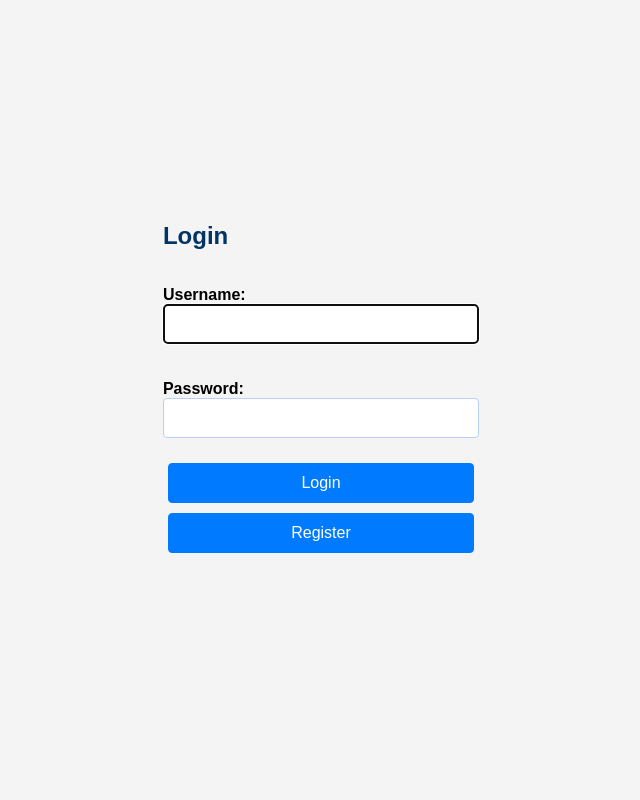
After one commit to Alex-MEZ/craps-links, a Django app: page /accounts/login/ in a window 1280 px wide. The commit adds this page. Shown: the whole page, without its empty margins (319-959 px from the left). Run offline with Django 3.2, Linux system fonts and the light colour scheme.

Commit message:
New version

```diff
--- a/api/urls.py
+++ b/api/urls.py
@@ -7,12 +7,14 @@
 #     path('create/', views.post, name='pass'),
 # ]
 
-from django.urls import path
+from django.urls import path, include
 from django.contrib import admin
-from .views import shorten_url, redirect_original
+from .views import shorten_url, redirect_original, register
 
 urlpatterns = [
     path('', shorten_url, name='shorten_url'),
     path('admin/', admin.site.urls),
+    path('accounts/', include('django.contrib.auth.urls')),
+    path('register/', register, name='register'),
     path('<str:short_url>/', redirect_original, name='redirect_original'),
 ]
--- /dev/null
+++ b/static/craps-links/css/styles.css
@@ -0,0 +1,123 @@
+body {
+  font-family: Arial, sans-serif;
+  background-color: #f4f4f4;
+  margin: 0;
+  padding: 0;
+  display: flex;
+  justify-content: center;
+  align-items: center;
+  height: 100vh;
+}
+
+.main-container {
+  display: flex;
+  flex-direction: column;
+  justify-content: flex-start; /* Align children to the start (top) */
+  align-items: center; /* Center children horizontally */
+  min-height: 100vh; /* Minimum height is the full viewport height */
+}
+
+.form-container {
+  max-width: 500px;
+  background-color: #e8f5fe;
+  padding: 20px;
+  box-shadow: 0 0 15px rgba(0, 0, 0, 0.15);
+  border: 1px solid #b8d0f4;
+  border-radius: 10px;
+  margin: 100px 0 20px 0; /* Top and bottom margin set to auto to center the form container vertically */
+}
+
+.table-container {
+  width: 100%;
+  margin: 0 auto; /* centers the div horizontally */
+  overflow: hidden; /* ensures that any content that spills out of this container is hidden */
+}
+
+
+h1, h2 {
+  margin-top: 0;
+  margin-bottom: 20px;
+  font-size: 24px;
+  color: #003366;
+}
+
+form {
+  display: flex;
+  flex-direction: column;
+  margin-bottom: 20px;
+}
+
+p {
+  margin-bottom: 10px;
+}
+
+label {
+  font-weight: bold;
+  margin-bottom: 5px;
+}
+
+input[type="text"], input[type="password"], input[type="email"], input[type="url"] {
+  padding: 10px;
+  border: 1px solid #b8d0f4;
+  border-radius: 4px;
+  font-size: 16px;
+  margin-bottom: 10px;
+  width: 100%;
+  box-sizing: border-box;
+  transition: border-color 0.2s;
+}
+
+input[type="text"]:focus, input[type="password"]:focus, input[type="email"]:focus, input[type="url"]:focus {
+  border-color: #007BFF;
+}
+
+button[type="submit"], a.button-like {
+  padding: 10px 20px;
+  font-size: 16px;
+  margin: 5px;
+  border: 1px solid #007BFF;
+  border-radius: 4px;
+  background-color: #007BFF;
+  color: #fff;
+  text-decoration: none;
+  text-align: center;
+  display: inline-block;
+  cursor: pointer;
+  transition: background-color 0.2s, border-color 0.2s;
+}
+
+button[type="submit"]:hover, a.button-like:hover {
+  background-color: #0056b3;
+  border-color: #003366;
+}
+
+.shortened-link {
+  margin-bottom: 10px;
+}
+
+.scrollable-table {
+  max-width: 100%; /* restricting to viewport width */
+  display: block;
+  overflow-x: auto; /* enables horizontal scrollbar */
+  border-collapse: collapse;
+}
+
+.scrollable-table th, .scrollable-table td {
+  white-space: nowrap; /* this will prevent text wrapping and will expand cell width based on content */
+  padding: 8px;
+  text-align: left;
+  border: 1px solid #ddd;
+}
+
+.scrollable-table thead tr {
+  background-color: #f2f2f2;
+}
+
+.scrollable-table a {
+  text-decoration: none;
+  color: #007BFF;
+}
+
+.scrollable-table a:hover {
+  text-decoration: underline;
+}
--- /dev/null
+++ b/templates/base.html
@@ -0,0 +1,28 @@
+{% load static %}
+<!DOCTYPE html>
+<html lang="en">
+<head>
+    <meta charset="UTF-8">
+    <meta name="viewport" content="width=device-width, initial-scale=1.0">
+    <meta http-equiv="X-UA-Compatible" content="IE=edge">
+    <link rel="stylesheet" type="text/css" href="{% static 'craps-links/css/styles.css' %}">
+
+    <title>SpeedyLink</title>
+</head>
+
+<body>
+    <header>
+        <!-- You can put common header elements here -->
+    </header>
+
+    <main>
+        {% block content %}
+        <!-- Individual page content will go here -->
+        {% endblock %}
+    </main>
+
+    <footer>
+        <!-- You can put common footer elements here -->
+    </footer>
+</body>
+</html>
--- /dev/null
+++ b/templates/registration/login.html
@@ -0,0 +1,13 @@
+{% extends "base.html" %}
+{% load static %}
+
+{% block content %}
+  <h2>Login</h2>
+  <form method="post">
+    {% csrf_token %}
+    {{ form.as_p }}
+    <button type="submit">Login</button>
+    <a href="{% url 'register' %}" class="button-like">Register</a>
+
+  </form>
+{% endblock %}
```
Also changed, not shown: api/models.py (+13 -0 lines), api/views.py (+26 -2 lines), craps_links/settings.py (+8 -1 lines), requirements.txt (+10 -1 lines), templates/registration/register.html (added, +12 -0 lines), templates/shorten_form.html (+29 -78 lines), api/migrations/0003_usersavedlinks.py (added), db.sqlite3 (added), 1 other file.
